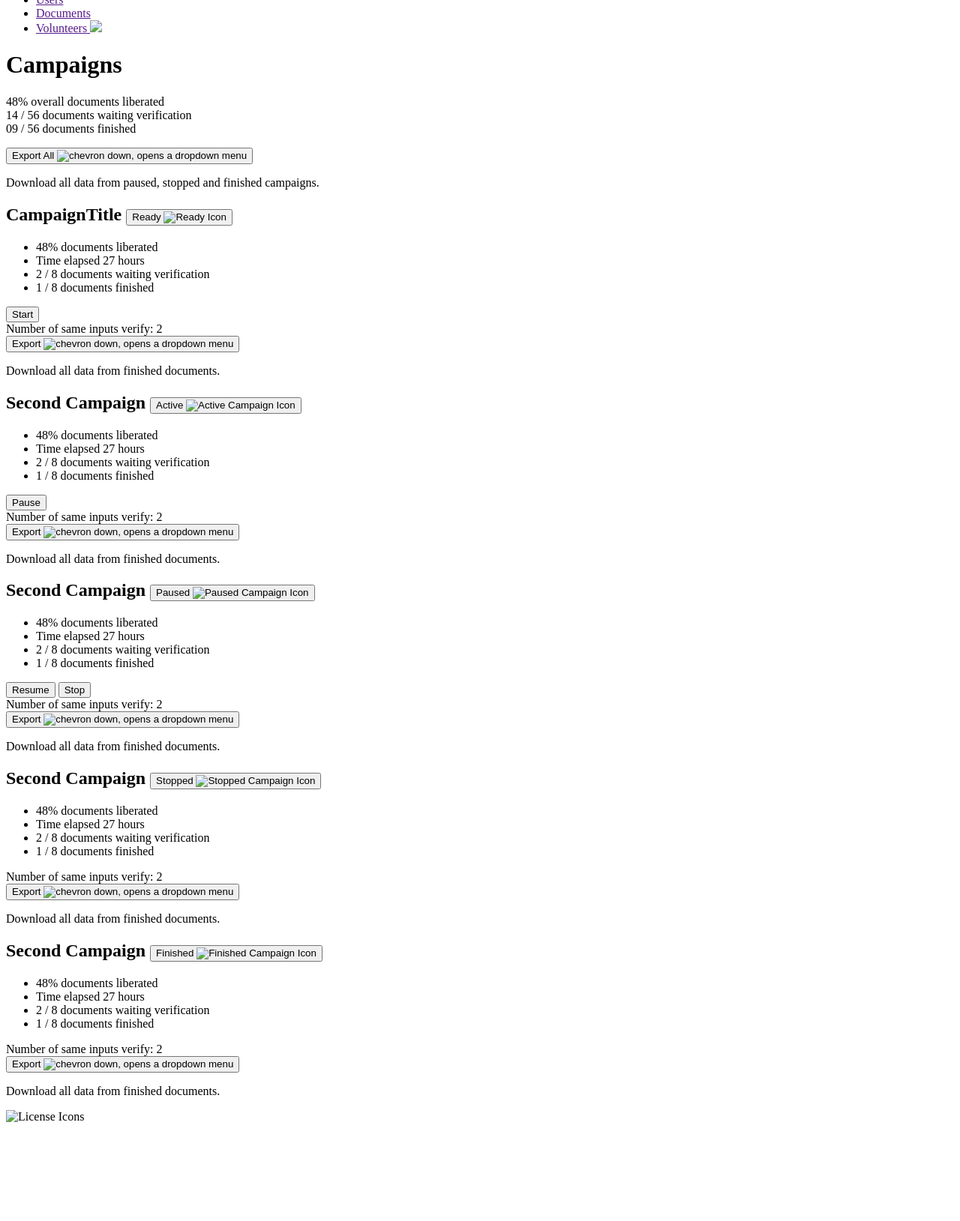
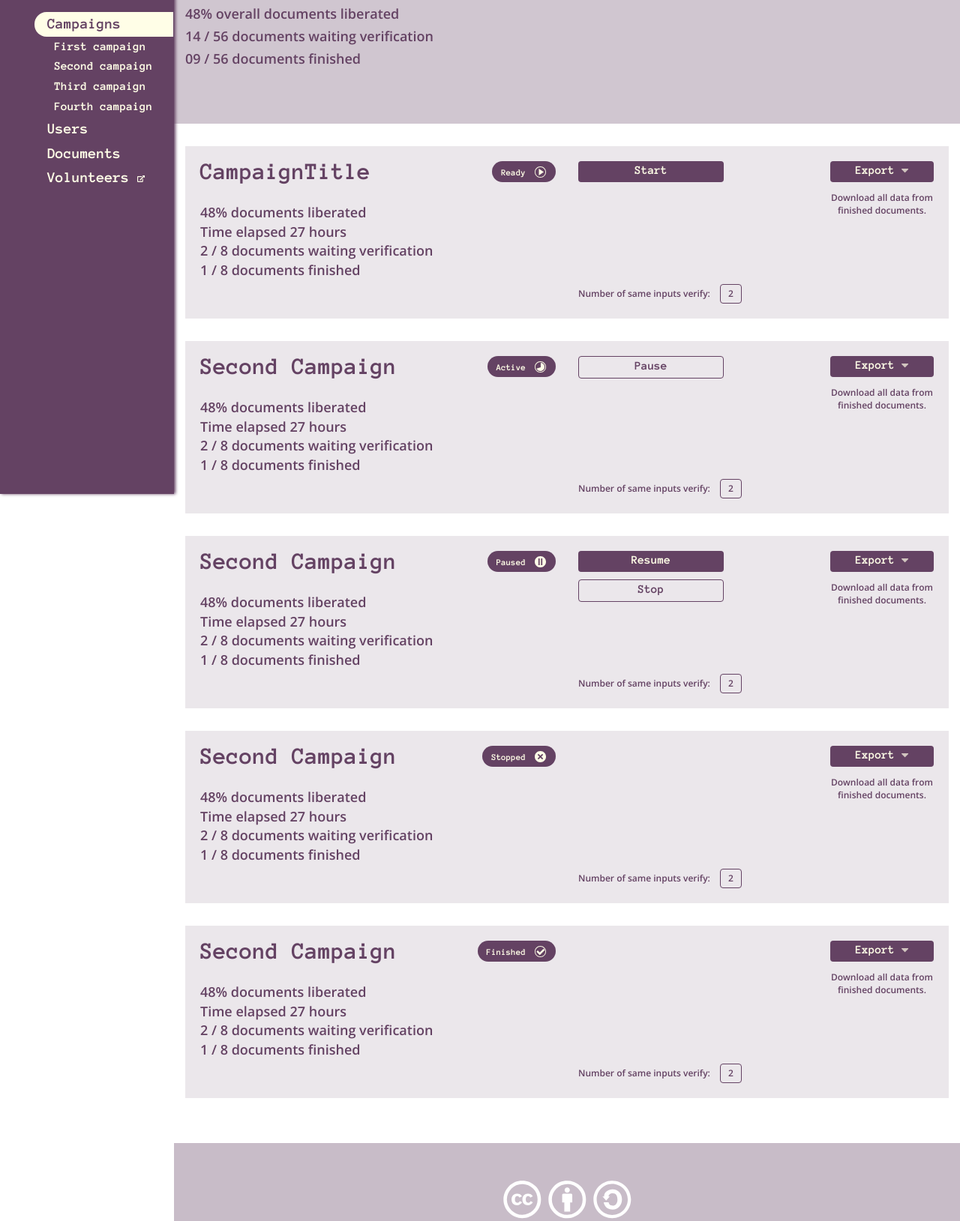
Before and after one commit to themoonsheep/moonsheep-admin, a website: page index.html in a window 1280 px wide. Shown: the part 141-1770 px from the top of the page at 75% size. Before the commit the page ends 1648 px from the top, so only its background shows below. Drawn offline with nearby package versions, Linux system fonts and the light colour scheme; files that its build step writes are made by us from their sources; the site is published under a folder, as on GitHub Pages, so addresses that start at the root find nothing.

Commit message:
relative paths for gh pages

```diff
--- a/index.html
+++ b/index.html
@@ -6,8 +6,8 @@
     <meta http-equiv="X-UA-Compatible" content="IE=edge">
     <meta name="viewport" content="width=device-width, initial-scale=1">
     <link href="https://fonts.googleapis.com/css?family=Anonymous+Pro:700|Open+Sans:600" rel="stylesheet">
-    <link rel="stylesheet" href="/css/bootstrap.min.css" >
-    <link rel="stylesheet" href="/css/main.css" >
+    <link rel="stylesheet" href="css/bootstrap.min.css" >
+    <link rel="stylesheet" href="css/main.css" >
 
     <!-- HTML5 shim and Respond.js for IE8 support of HTML5 elements and media queries -->
     <!-- WARNING: Respond.js doesn't work if you view the page via file:// -->
@@ -22,7 +22,7 @@
     <nav class="navbar navbar-fixed-left">
       <div class="logo">
         <a href="/">
-          <img src="/assets/moonsheep-admin-logo.png" alt="Moonsheep Logo">
+          <img src="assets/moonsheep-admin-logo.png" alt="Moonsheep Logo">
         </a>
       </div>
       <ul>
@@ -37,7 +37,7 @@
         </li>
         <li><a href="">Users</a></li>
         <li><a href="">Documents</a></li>
-        <li><a href="">Volunteers <img src="/assets/admin_out-link.svg"></a></li>
+        <li><a href="">Volunteers <img src="assets/admin_out-link.svg"></a></li>
       </ul>
     </nav>
     <!-- EOF Navigation -->
@@ -55,7 +55,7 @@
         </div>
 
         <div class="col-md-3">
-          <button class="btn btn-purple btn-block" type="button">Export All  <img src="/assets/admin_dropdown.svg" alt="chevron down, opens a dropdown menu"></button>
+          <button class="btn btn-purple btn-block" type="button">Export All  <img src="assets/admin_dropdown.svg" alt="chevron down, opens a dropdown menu"></button>
           <p class="center-text">Download all data from paused, stopped and finished campaigns.</p>
         </div>
       </header>
@@ -68,7 +68,7 @@
             <div class="campaign-card">
               <div class="row">
                 <div class="col-md-6">
-                  <h2>CampaignTitle <button class="btn btn-small btn-purple">Ready <img src="/assets/admin_ready.svg" alt="Ready Icon"></button></h2>
+                  <h2>CampaignTitle <button class="btn btn-small btn-purple">Ready <img src="assets/admin_ready.svg" alt="Ready Icon"></button></h2>
                   <ul>
                     <li>48% documents liberated</li>
                     <li>Time elapsed 27 hours</li>
@@ -87,7 +87,7 @@
                   </div>
                 </div>
                 <div class="col-md-2">
-                  <button class="btn btn-purple btn-block" type="button">Export <img src="/assets/admin_dropdown.svg" alt="chevron down, opens a dropdown menu"></button>
+                  <button class="btn btn-purple btn-block" type="button">Export <img src="assets/admin_dropdown.svg" alt="chevron down, opens a dropdown menu"></button>
                   <p class="small-text">Download all data from finished documents.</p>
                 </div>
               </div>
@@ -102,7 +102,7 @@
             <div class="campaign-card">
               <div class="row">
                 <div class="col-md-6">
-                  <h2>Second Campaign <button class="btn btn-small btn-purple">Active <img src="/assets/admin_active.svg" alt="Active Campaign Icon"></button></h2>
+                  <h2>Second Campaign <button class="btn btn-small btn-purple">Active <img src="assets/admin_active.svg" alt="Active Campaign Icon"></button></h2>
                   <ul>
                     <li>48% documents liberated</li>
                     <li>Time elapsed 27 hours</li>
@@ -121,7 +121,7 @@
                   </div>
                 </div>
                 <div class="col-md-2">
-                  <button class="btn btn-purple btn-block" type="button">Export <img src="/assets/admin_dropdown.svg" alt="chevron down, opens a dropdown menu"></button>
+                  <button class="btn btn-purple btn-block" type="button">Export <img src="assets/admin_dropdown.svg" alt="chevron down, opens a dropdown menu"></button>
                   <p class="small-text">Download all data from finished documents.</p>
                 </div>
               </div>
@@ -136,7 +136,7 @@
             <div class="campaign-card">
               <div class="row">
                 <div class="col-md-6">
-                  <h2>Second Campaign <button class="btn btn-small btn-purple">Paused <img src="/assets/admin_paused.svg" alt="Paused Campaign Icon"></button></h2>
+                  <h2>Second Campaign <button class="btn btn-small btn-purple">Paused <img src="assets/admin_paused.svg" alt="Paused Campaign Icon"></button></h2>
                   <ul>
                     <li>48% documents liberated</li>
                     <li>Time elapsed 27 hours</li>
@@ -156,7 +156,7 @@
                   </div>
                 </div>
                 <div class="col-md-2">
-                  <button class="btn btn-purple btn-block" type="button">Export <img src="/assets/admin_dropdown.svg" alt="chevron down, opens a dropdown menu"></button>
+                  <button class="btn btn-purple btn-block" type="button">Export <img src="assets/admin_dropdown.svg" alt="chevron down, opens a dropdown menu"></button>
                   <p class="small-text">Download all data from finished documents.</p>
                 </div>
               </div>
@@ -171,7 +171,7 @@
             <div class="campaign-card">
               <div class="row">
                 <div class="col-md-6">
-                  <h2>Second Campaign <button class="btn btn-small btn-purple">Stopped <img src="/assets/admin_stopped.svg" alt="Stopped Campaign Icon"></button></h2>
+                  <h2>Second Campaign <button class="btn btn-small btn-purple">Stopped <img src="assets/admin_stopped.svg" alt="Stopped Campaign Icon"></button></h2>
                   <ul>
                     <li>48% documents liberated</li>
                     <li>Time elapsed 27 hours</li>
@@ -191,7 +191,7 @@
                   </div>
                 </div>
                 <div class="col-md-2">
-                  <button class="btn btn-purple btn-block" type="button">Export <img src="/assets/admin_dropdown.svg" alt="chevron down, opens a dropdown menu"></button>
+                  <button class="btn btn-purple btn-block" type="button">Export <img src="assets/admin_dropdown.svg" alt="chevron down, opens a dropdown menu"></button>
                   <p class="small-text">Download all data from finished documents.</p>
                 </div>
               </div>
@@ -206,7 +206,7 @@
             <div class="campaign-card">
               <div class="row">
                 <div class="col-md-6">
-                  <h2>Second Campaign <button class="btn btn-small btn-purple">Finished <img src="/assets/admin_finished.svg" alt="Finished Campaign Icon"></button></h2>
+                  <h2>Second Campaign <button class="btn btn-small btn-purple">Finished <img src="assets/admin_finished.svg" alt="Finished Campaign Icon"></button></h2>
                   <ul>
                     <li>48% documents liberated</li>
                     <li>Time elapsed 27 hours</li>
@@ -226,7 +226,7 @@
                   </div>
                 </div>
                 <div class="col-md-2">
-                  <button class="btn btn-purple btn-block" type="button">Export <img src="/assets/admin_dropdown.svg" alt="chevron down, opens a dropdown menu"></button>
+                  <button class="btn btn-purple btn-block" type="button">Export <img src="assets/admin_dropdown.svg" alt="chevron down, opens a dropdown menu"></button>
                   <p class="small-text">Download all data from finished documents.</p>
                 </div>
               </div>
@@ -238,7 +238,7 @@
 
       <footer class="row">
         <div class="col-md-12">
-          <img src="/assets/licences.svg" alt="License Icons">
+          <img src="assets/licences.svg" alt="License Icons">
         </div>
       </div>
     </main>
```
